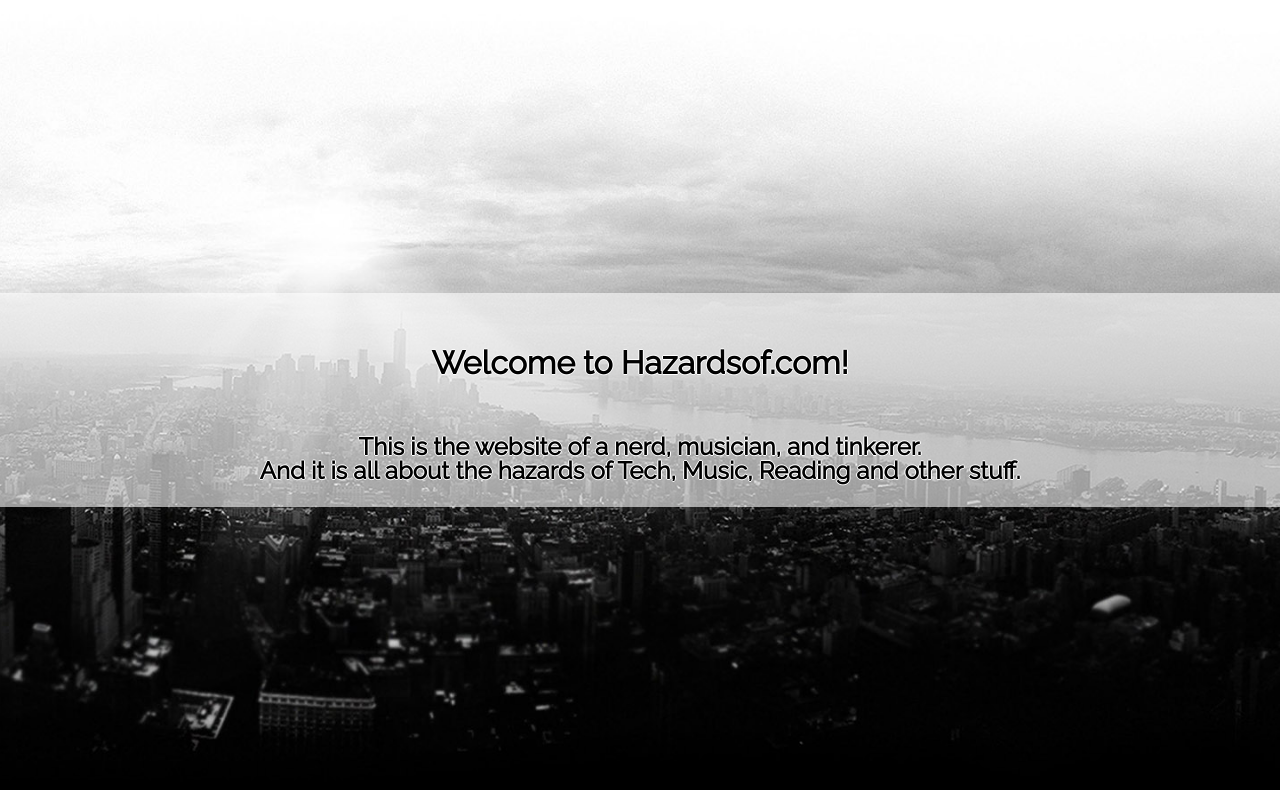
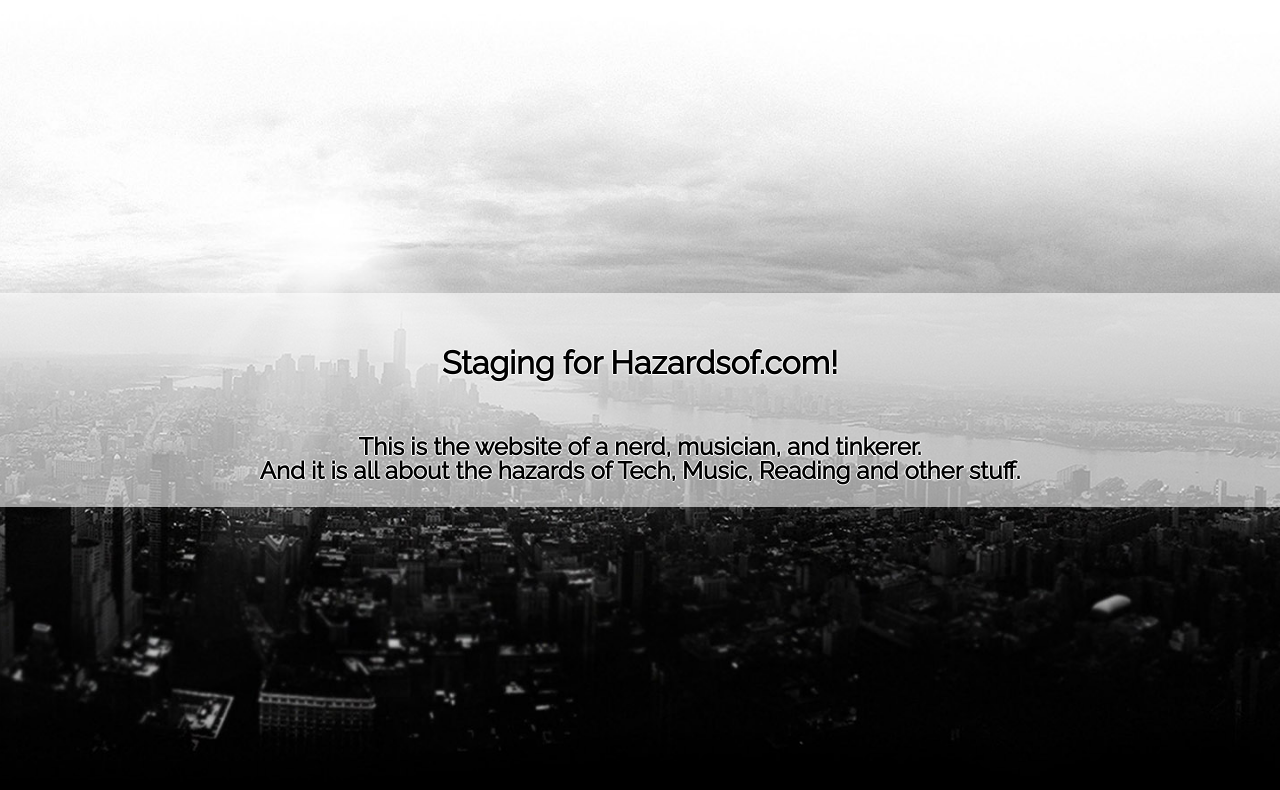
Before and after one commit to depadiernos/hazardsof, a plain HTML site: page index.html in a window 1280 px wide. Drawn offline with Linux system fonts and the light colour scheme.

Commit message:
Update index.html

```diff
--- a/index.html
+++ b/index.html
@@ -9,7 +9,7 @@
   <body>
 		<div class="header">
       <div class="brand">
-				<h1>Welcome to Hazardsof.com!</h1>
+				<h1>Staging for Hazardsof.com!</h1>
 				<h3>This is the website of a nerd, musician, and tinkerer. <br> And it is all about the hazards of Tech, Music, Reading and other stuff.</h3>
 			</div>
 		</div>
```
